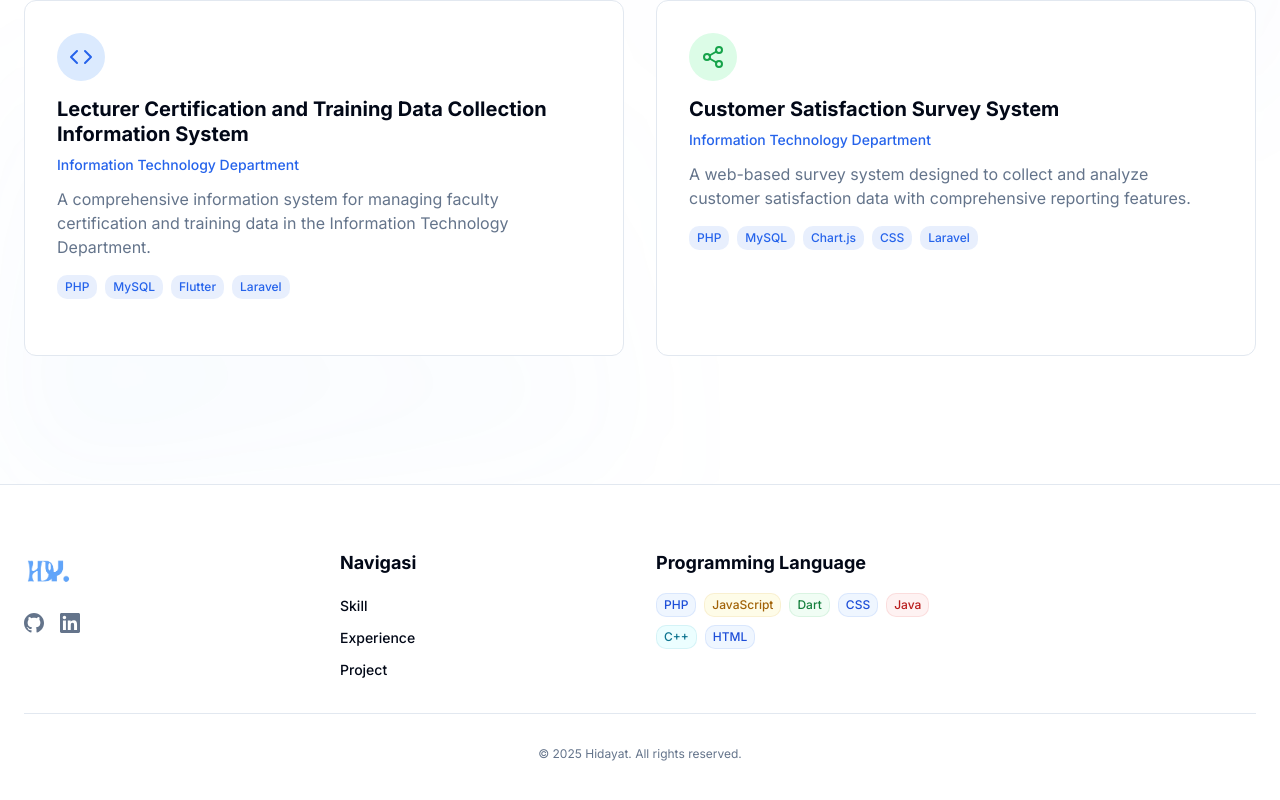
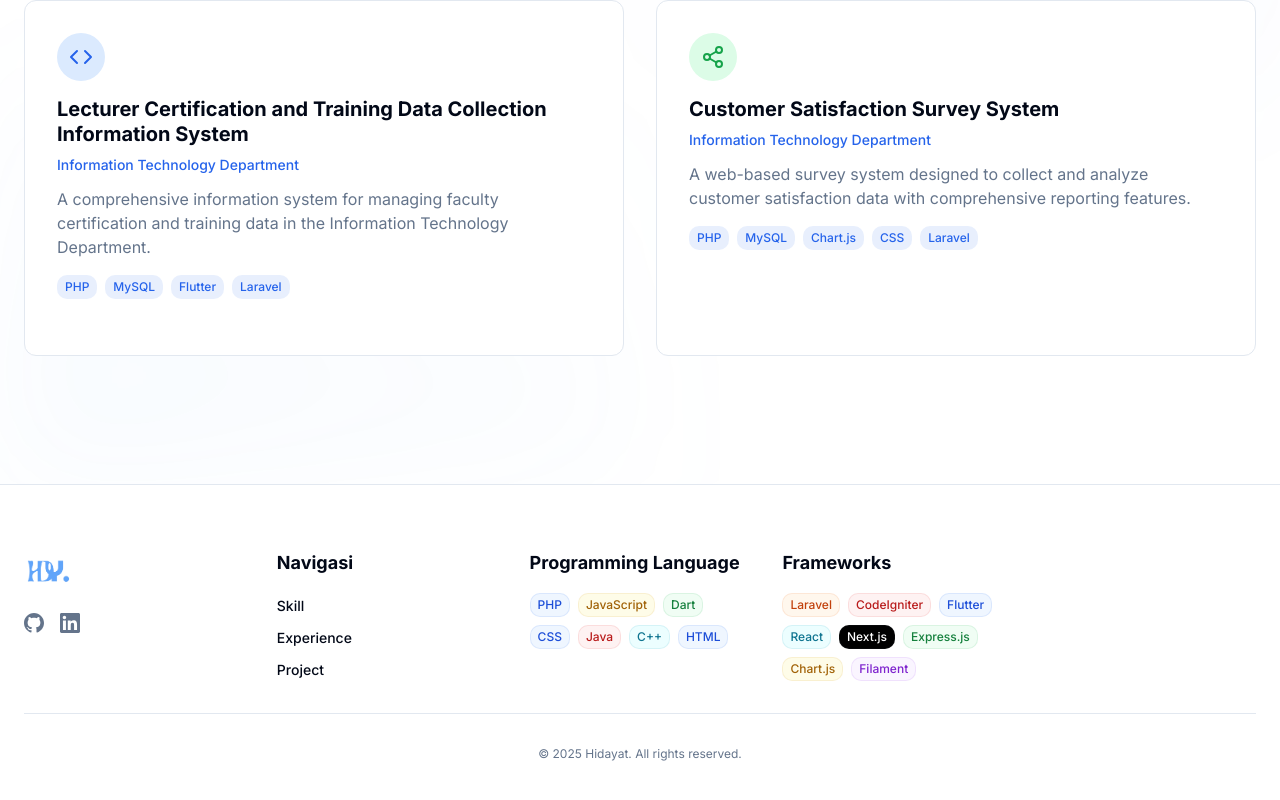
Before and after one commit to AhmadHidayatP/portofolio, a Next.js app: page / in a window 1280 px wide. Shown: the part 2533-3333 px from the top of the page. Built offline with nearby package versions, Linux system fonts and the light colour scheme.

Commit message:
Update Footer

```diff
--- a/components/footer.tsx
+++ b/components/footer.tsx
@@ -5,7 +5,7 @@ export default function Footer() {
    return (
       <footer className="w-full border-t bg-background py-12 md:py-16">
          <div className="container px-4 md:px-6">
-            <div className="grid gap-8 md:grid-cols-2 lg:grid-cols-4">
+            <div className="grid gap-8 md:grid-cols-2 lg:grid-cols-5">
                <div className="space-y-4">
                   <div className="flex items-center gap-2">
                      <div className="relative overflow-hidden rounded">
@@ -95,27 +95,27 @@ export default function Footer() {
                <div className="space-y-4">
                   <h3 className="text-lg font-bold">Programming Language</h3>
                   <div className="flex flex-wrap gap-2">
-                     <span className="inline-flex items-center rounded-md bg-blue-50 px-2 py-1 text-xs font-medium text-blue-700 ring-1 ring-inset ring-blue-600/10 dark:bg-blue-900/30 dark:text-blue-400 dark:ring-blue-400/20">
-                        PHP
-                     </span>
-                     <span className="inline-flex items-center rounded-md bg-yellow-50 px-2 py-1 text-xs font-medium text-yellow-700 ring-1 ring-inset ring-yellow-600/10 dark:bg-yellow-900/30 dark:text-yellow-400 dark:ring-yellow-400/20">
-                        JavaScript
-                     </span>
-                     <span className="inline-flex items-center rounded-md bg-green-50 px-2 py-1 text-xs font-medium text-green-700 ring-1 ring-inset ring-green-600/10 dark:bg-green-900/30 dark:text-green-400 dark:ring-green-400/20">
-                        Dart
-                     </span>
-                     <span className="inline-flex items-center rounded-md bg-blue-50 px-2 py-1 text-xs font-medium text-blue-700 ring-1 ring-inset ring-blue-600/10 dark:bg-blue-900/30 dark:text-blue-400 dark:ring-blue-400/20">
-                        CSS
-                     </span>
-                     <span className="inline-flex items-center rounded-md bg-red-50 px-2 py-1 text-xs font-medium text-red-700 ring-1 ring-inset ring-red-600/10 dark:bg-red-900/30 dark:text-red-400 dark:ring-red-400/20">
-                        Java
-                     </span>
-                     <span className="inline-flex items-center rounded-md bg-cyan-50 px-2 py-1 text-xs font-medium text-cyan-700 ring-1 ring-inset ring-cyan-600/10 dark:bg-cyan-900/30 dark:text-cyan-400 dark:ring-cyan-400/20">
-                        C++
-                     </span>
-                     <span className="inline-flex items-center rounded-md bg-blue-50 px-2 py-1 text-xs font-medium text-blue-700 ring-1 ring-inset ring-blue-600/10 dark:bg-blue-900/30 dark:text-blue-400 dark:ring-blue-400/20">
-                        HTML
-                     </span>
+                     <span className="inline-flex items-center rounded-md bg-blue-50 px-2 py-1 text-xs font-medium text-blue-700 ring-1 ring-inset ring-blue-600/10 dark:bg-blue-900/30 dark:text-blue-400 dark:ring-blue-400/20">PHP</span>
+                     <span className="inline-flex items-center rounded-md bg-yellow-50 px-2 py-1 text-xs font-medium text-yellow-700 ring-1 ring-inset ring-yellow-600/10 dark:bg-yellow-900/30 dark:text-yellow-400 dark:ring-yellow-400/20">JavaScript</span>
+                     <span className="inline-flex items-center rounded-md bg-green-50 px-2 py-1 text-xs font-medium text-green-700 ring-1 ring-inset ring-green-600/10 dark:bg-green-900/30 dark:text-green-400 dark:ring-green-400/20">Dart</span>
+                     <span className="inline-flex items-center rounded-md bg-blue-50 px-2 py-1 text-xs font-medium text-blue-700 ring-1 ring-inset ring-blue-600/10 dark:bg-blue-900/30 dark:text-blue-400 dark:ring-blue-400/20">CSS</span>
+                     <span className="inline-flex items-center rounded-md bg-red-50 px-2 py-1 text-xs font-medium text-red-700 ring-1 ring-inset ring-red-600/10 dark:bg-red-900/30 dark:text-red-400 dark:ring-red-400/20">Java</span>
+                     <span className="inline-flex items-center rounded-md bg-cyan-50 px-2 py-1 text-xs font-medium text-cyan-700 ring-1 ring-inset ring-cyan-600/10 dark:bg-cyan-900/30 dark:text-cyan-400 dark:ring-cyan-400/20">C++</span>
+                     <span className="inline-flex items-center rounded-md bg-blue-50 px-2 py-1 text-xs font-medium text-blue-700 ring-1 ring-inset ring-blue-600/10 dark:bg-blue-900/30 dark:text-blue-400 dark:ring-blue-400/20">HTML</span>
+                  </div>
+               </div>
+
+               <div className="space-y-4">
+                  <h3 className="text-lg font-bold">Frameworks</h3>
+                  <div className="flex flex-wrap gap-2">
+                     <span className="inline-flex items-center rounded-md bg-orange-50 px-2 py-1 text-xs font-medium text-orange-700 ring-1 ring-inset ring-orange-600/10 dark:bg-orange-900/30 dark:text-orange-400 dark:ring-orange-400/20">Laravel</span>
+                     <span className="inline-flex items-center rounded-md bg-red-50 px-2 py-1 text-xs font-medium text-red-700 ring-1 ring-inset ring-red-600/10 dark:bg-red-900/30 dark:text-red-400 dark:ring-red-400/20">CodeIgniter</span>
+                     <span className="inline-flex items-center rounded-md bg-blue-50 px-2 py-1 text-xs font-medium text-blue-700 ring-1 ring-inset ring-blue-600/10 dark:bg-blue-900/30 dark:text-blue-400 dark:ring-blue-400/20">Flutter</span>
+                     <span className="inline-flex items-center rounded-md bg-cyan-50 px-2 py-1 text-xs font-medium text-cyan-700 ring-1 ring-inset ring-cyan-600/10 dark:bg-cyan-900/30 dark:text-cyan-400 dark:ring-cyan-400/20">React</span>
+                     <span className="inline-flex items-center rounded-md bg-black px-2 py-1 text-xs font-medium text-white ring-1 ring-inset ring-gray-600/10 dark:bg-gray-900/90 dark:text-white dark:ring-gray-400/20">Next.js</span>
+                     <span className="inline-flex items-center rounded-md bg-green-50 px-2 py-1 text-xs font-medium text-green-700 ring-1 ring-inset ring-green-600/10 dark:bg-green-900/30 dark:text-green-400 dark:ring-green-400/20">Express.js</span>
+                     <span className="inline-flex items-center rounded-md bg-yellow-50 px-2 py-1 text-xs font-medium text-yellow-700 ring-1 ring-inset ring-yellow-600/10 dark:bg-yellow-900/30 dark:text-yellow-400 dark:ring-yellow-400/20">Chart.js</span>
+                     <span className="inline-flex items-center rounded-md bg-purple-50 px-2 py-1 text-xs font-medium text-purple-700 ring-1 ring-inset ring-purple-600/10 dark:bg-purple-900/30 dark:text-purple-400 dark:ring-purple-400/20">Filament</span>
                   </div>
                </div>
             </div>
--- a/package.json
+++ b/package.json
@@ -9,6 +9,7 @@
     "lint": "next lint"
   },
   "dependencies": {
+    "@emotion/is-prop-valid": "latest",
     "@hookform/resolvers": "^3.9.1",
     "@radix-ui/react-accordion": "^1.2.2",
     "@radix-ui/react-alert-dialog": "^1.1.4",
@@ -43,6 +44,7 @@
     "cmdk": "1.0.4",
     "date-fns": "4.1.0",
     "embla-carousel-react": "8.5.1",
+    "framer-motion": "^12.23.12",
     "input-otp": "1.4.1",
     "lucide-react": "^0.454.0",
     "next": "15.2.4",
@@ -57,9 +59,7 @@
     "tailwind-merge": "^2.5.5",
     "tailwindcss-animate": "^1.0.7",
     "vaul": "^0.9.6",
-    "zod": "^3.24.1",
-    "@emotion/is-prop-valid": "latest",
-    "framer-motion": "latest"
+    "zod": "^3.24.1"
   },
   "devDependencies": {
     "@types/node": "^22",
```
Also changed, not shown: 1 other file (tests, documents, lock files or other folders).
